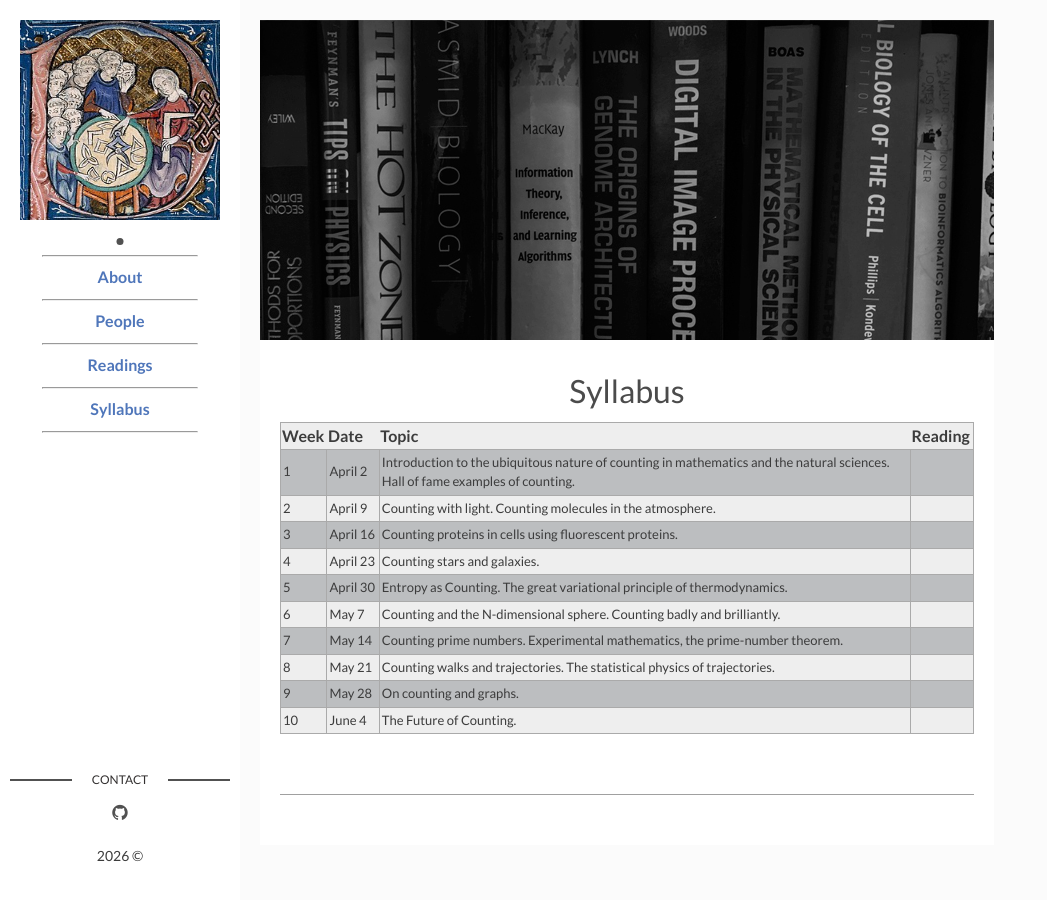
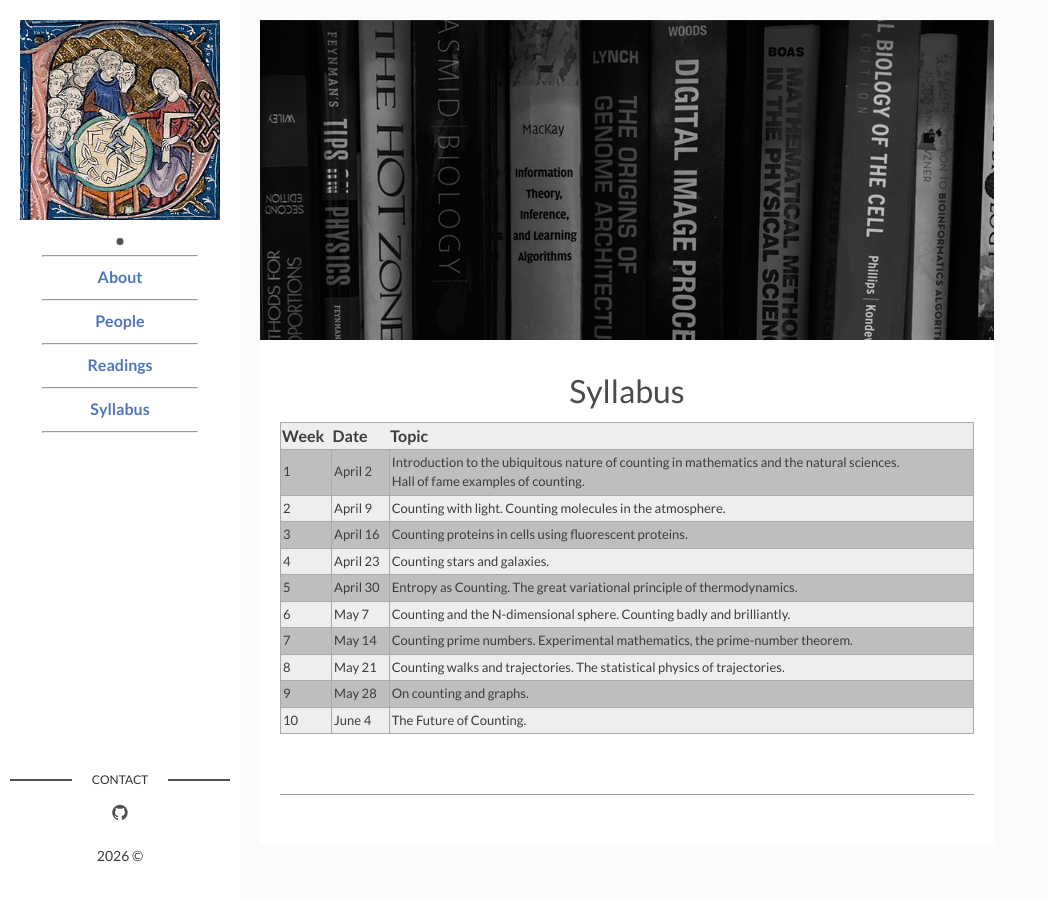
Before and after one commit to RPGroup-PBoC/counting, a Jekyll site: the page built from page03_syllabus.md, in a window 1280 px wide. Shown: the whole page, without its empty margins (0-1047 px from the left). Built offline with Jekyll 4.4.1, drawn with Linux system fonts in a browser that asks for light colours.

Commit message:
Removing reading column in syllabus table.

```diff
--- a/page03_syllabus.md
+++ b/page03_syllabus.md
@@ -15,7 +15,7 @@ sidebar: true
     <th><b>Topic</b></th>
 <!--     <th><b>Due</b></th>
     <th><b>Slides</b></th> -->
-    <th><b>Reading</b></th>
+    <!-- <th><b>Reading</b></th> -->
 </tr>
 {% for day in site.data.syllabus %}
 <tr>
@@ -33,7 +33,7 @@ sidebar: true
     {% else %}
     <td>  </td>
     {% endif %} -->
-    <td>{{day.reading}}</td>
+    <!-- <td>{{day.reading}}</td> -->
 </tr>
 {% endfor %}
 </table>
```
Also changed, not shown: 1 other file.
